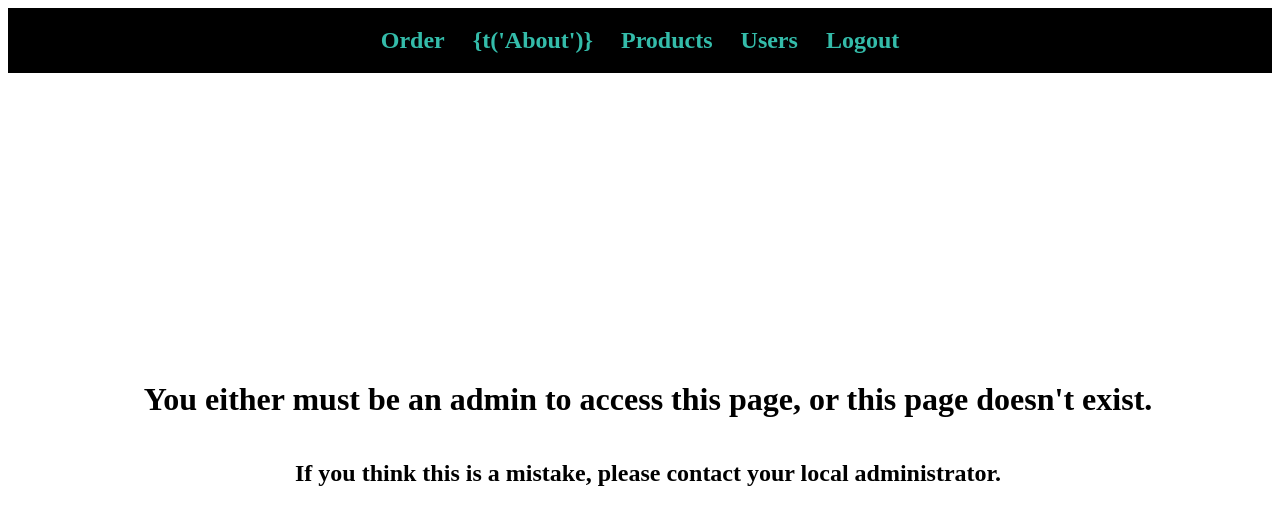
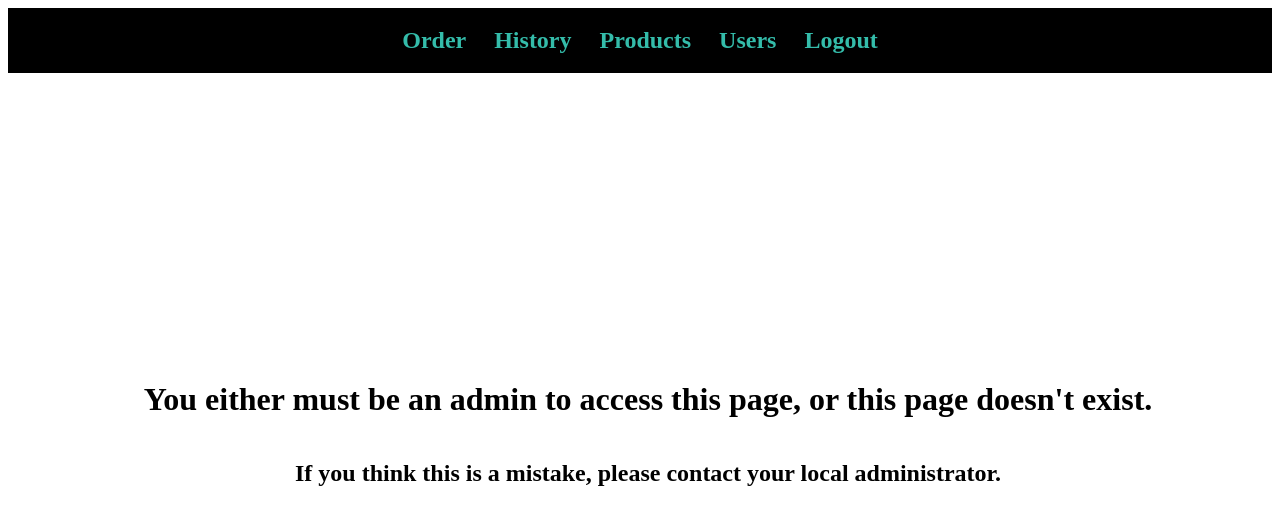
Before and after one commit to devilking6105/Payment-Processor, a website: page public/adminsOnly.html in a window 1280 px wide. Drawn offline with Linux system fonts and the light colour scheme.

Commit message:
Update adminsOnly.html

```diff
--- a/public/adminsOnly.html
+++ b/public/adminsOnly.html
@@ -12,7 +12,7 @@
     <div class="header">
         <div class="right">
             <a href="/">Order</a>
-            <a href="/orders.html"><span className="text-gold">{t('About')}</span></a>
+            <a href="/orders.html">History</span></a>
             <a href="/products.html">Products</a>
             <a href="/users.html">Users</a>
             <a href="/logout.html">Logout</a>
```
